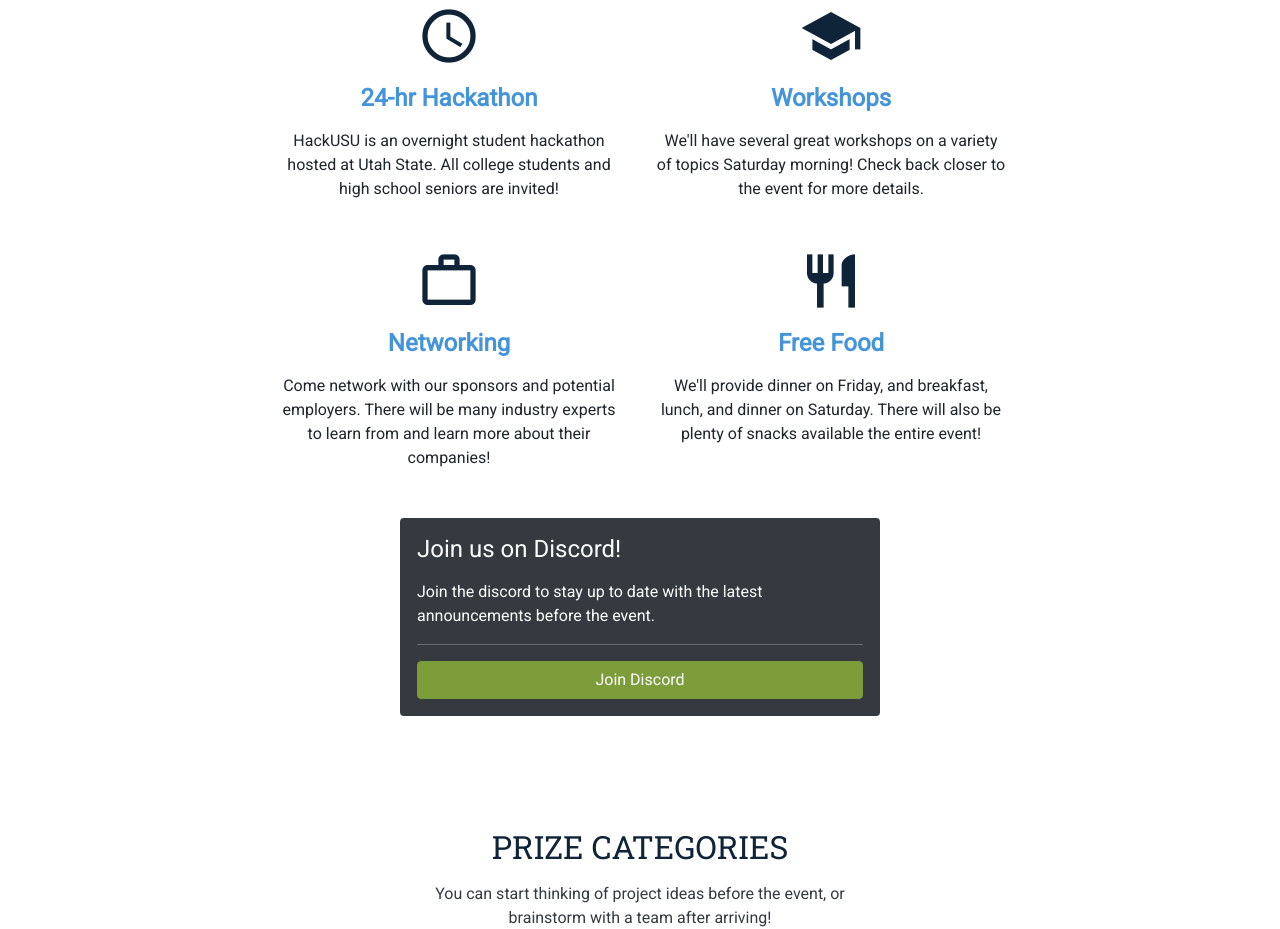
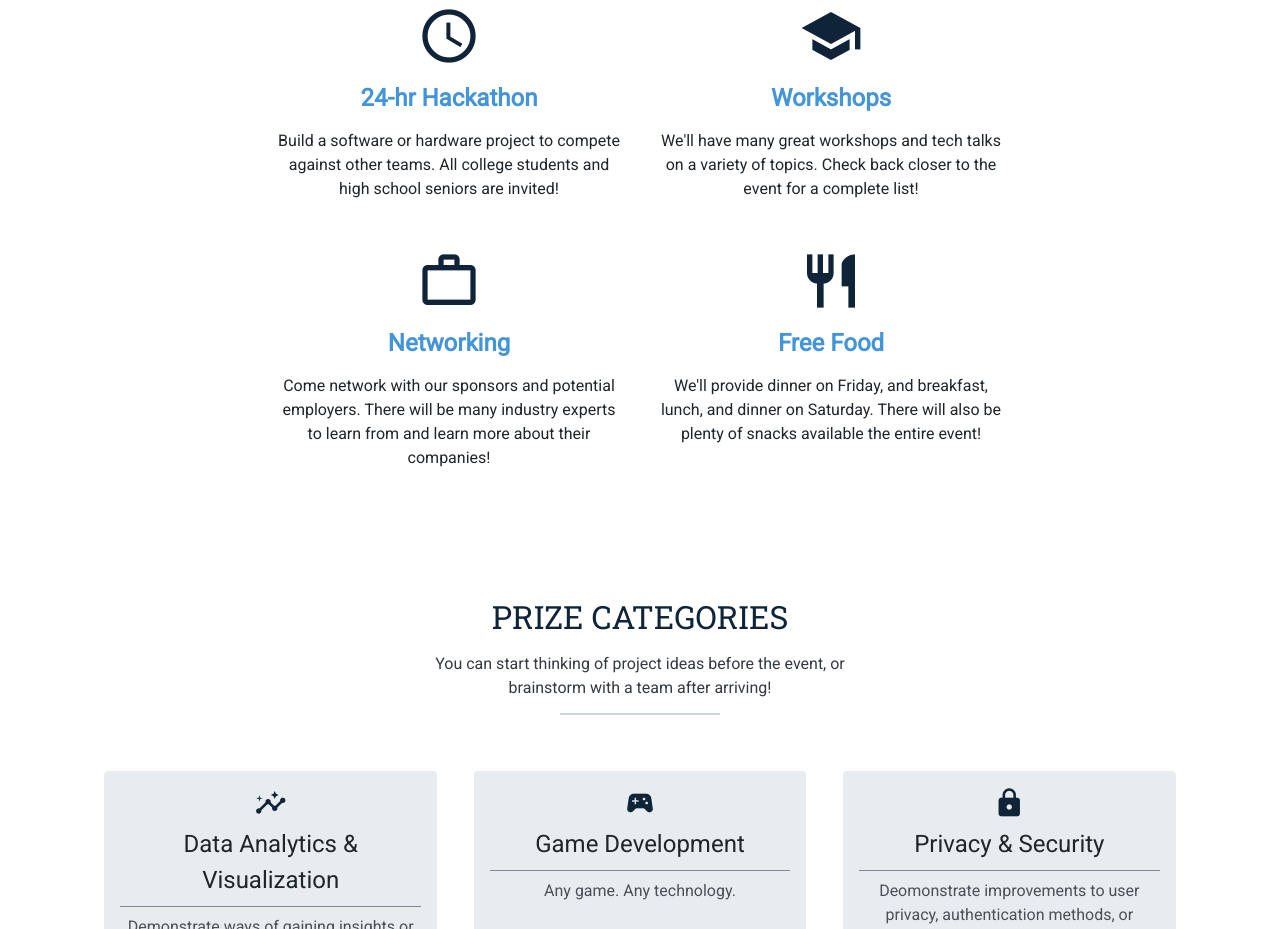
Before and after one commit to despaintroy/hack-usu-site-2022, a React (Create React App) app: page / in a window 1280 px wide. Shown: the part 1240-2169 px from the top of the page. Built offline with nearby package versions, Linux system fonts and the light colour scheme.

Commit message:
Remove discord box

```diff
--- a/src/ts/containers/About/About.tsx
+++ b/src/ts/containers/About/About.tsx
@@ -1,8 +1,7 @@
 import React from 'react'
 
-import { Alert, Button, Container } from 'react-bootstrap'
+import { Container } from 'react-bootstrap'
 import Subheader from 'ts/components/Subheader'
-import { DISCORD_LINK } from 'ts/utils/constants'
 
 function About(): React.ReactElement {
 	return (
@@ -18,7 +17,7 @@
 							<span className='material-icons icon'>schedule</span>
 							<h3>24-hr Hackathon</h3>
 							<p>
-								HackUSU is an overnight student hackathon hosted at Utah State.
+								Build a software or hardware project to compete against other teams.
 								All college students and high school seniors are invited!
 							</p>
 						</div>
@@ -26,9 +25,7 @@
 							<span className='material-icons icon'>school</span>
 							<h3>Workshops</h3>
 							<p>
-								We&apos;ll have several great workshops on a variety of topics
-								Saturday morning! Check back closer to the event for more
-								details.
+								We&apos;ll have many great workshops and tech talks on a variety of topics. Check back closer to the event for a complete list!
 							</p>
 						</div>
 					</div>
@@ -53,18 +50,6 @@
 						</div>
 					</div>
 				</div>
-
-				<Alert show={true} className='discord-invite mx-auto mt-3'>
-					<Alert.Heading>Join us on Discord!</Alert.Heading>
-					<p>
-						Join the discord to stay up to date with the latest announcements
-						before the event.
-					</p>
-					<hr />
-					<Button variant='success w-100' href={DISCORD_LINK} target='_blank'>
-						Join Discord
-					</Button>
-				</Alert>
 			</Container>
 		</div>
 	)
```
